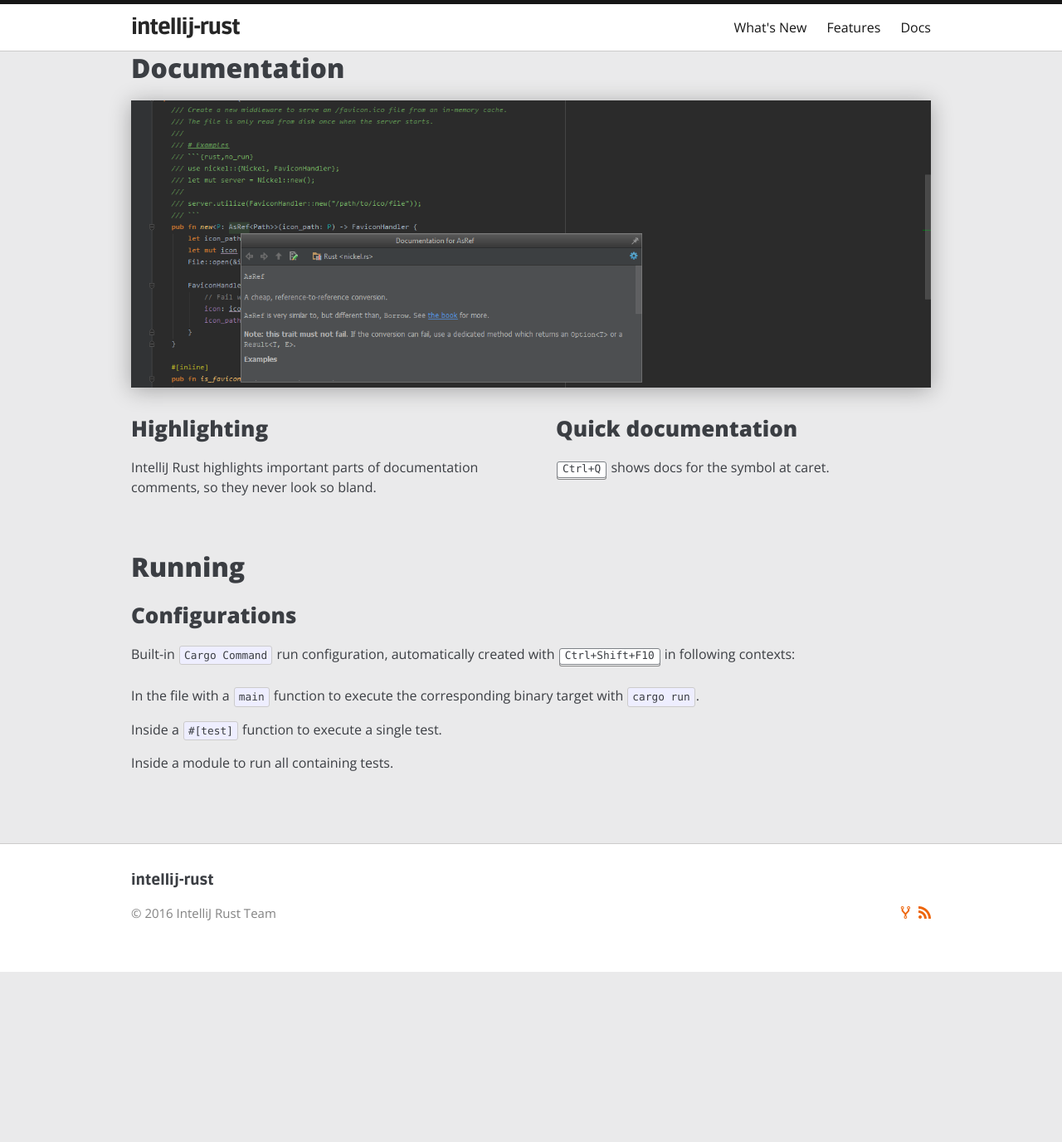
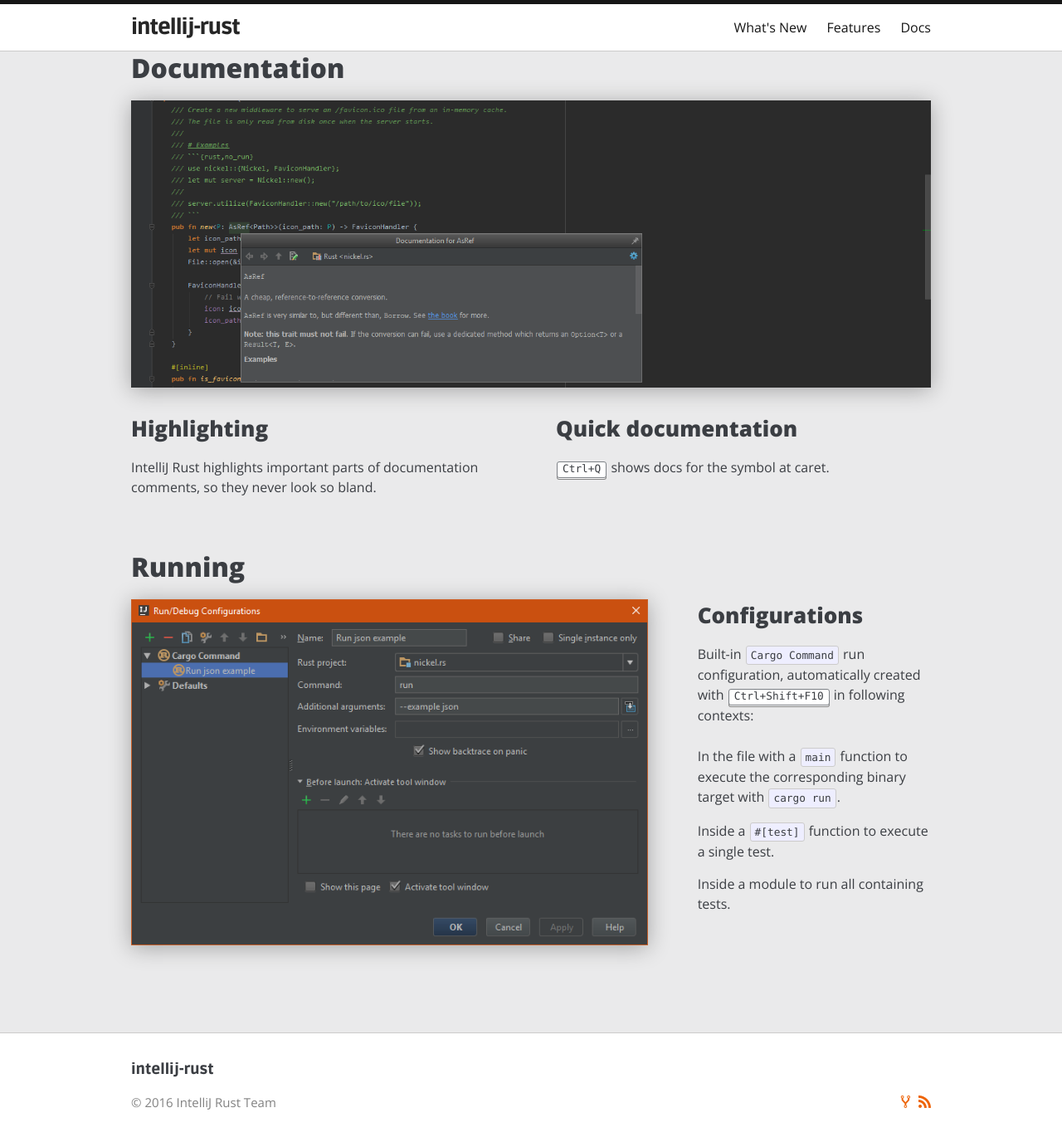
Before and after one commit to intellij-rust/intellij-rust.github.io, a Jekyll site: the page built from features.html, in a window 1280 px wide and 1400 px high, scrolled down 3300 px. Shown: the top 1376 px of the window at 83% size. Built offline with Jekyll 4.4.1, drawn with Linux system fonts in a browser that asks for light colours; some web fonts are replaced; before the commit the page ends 4471 px from its top, so only the background shows below that.

Commit message:
run configs pic

```diff
--- a/_sass/_features.scss
+++ b/_sass/_features.scss
@@ -98,6 +98,11 @@
         max-width: 50%;
         flex-basis: 50%;
     }
+
+    .feature.side-pic {
+        max-width: 66.666%;
+        flex-basis: 66.666%;
+    }
 }
 
 .feature-group > h2, .feature-group > p, .feature-group > .pic, .feature-major {
--- a/features.html
+++ b/features.html
@@ -186,7 +186,11 @@
 <div class="feature-group">
   <h2>Running</h2>
 
-  <div class="feature feature-major">
+  <div class="feature side-pic">
+    <div class="pic"><img src="{{ site.github.url }}/assets/feature-runconfig.png"/></div>
+  </div>
+
+  <div class="feature">
     <h3>Configurations</h3>
 
     <p>Built-in <code>Cargo Command</code> run configuration, automatically created with <kbd>Ctrl+Shift+F10</kbd> in
```
Also changed, not shown: assets/feature-runconfig.png (added).
